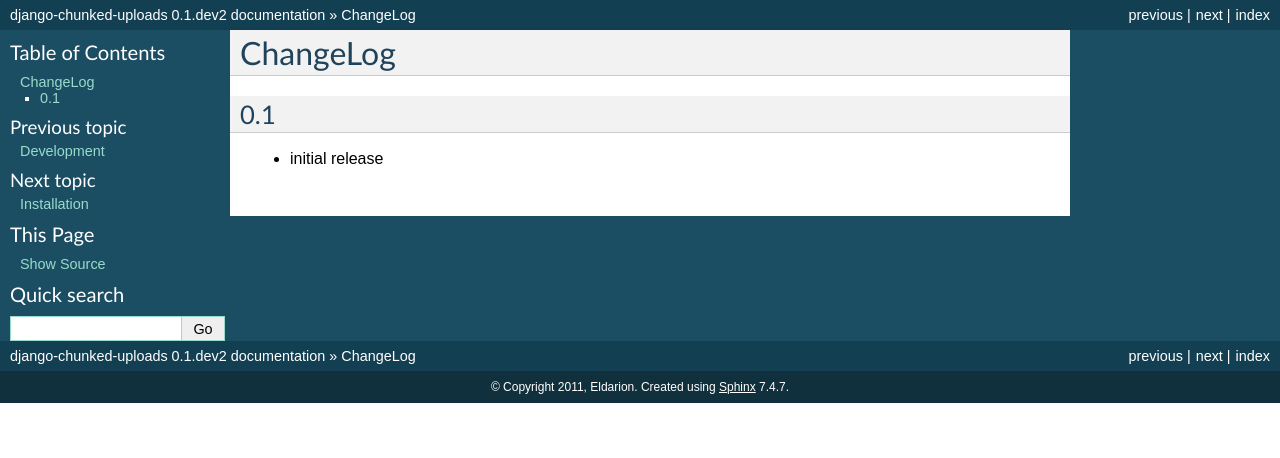
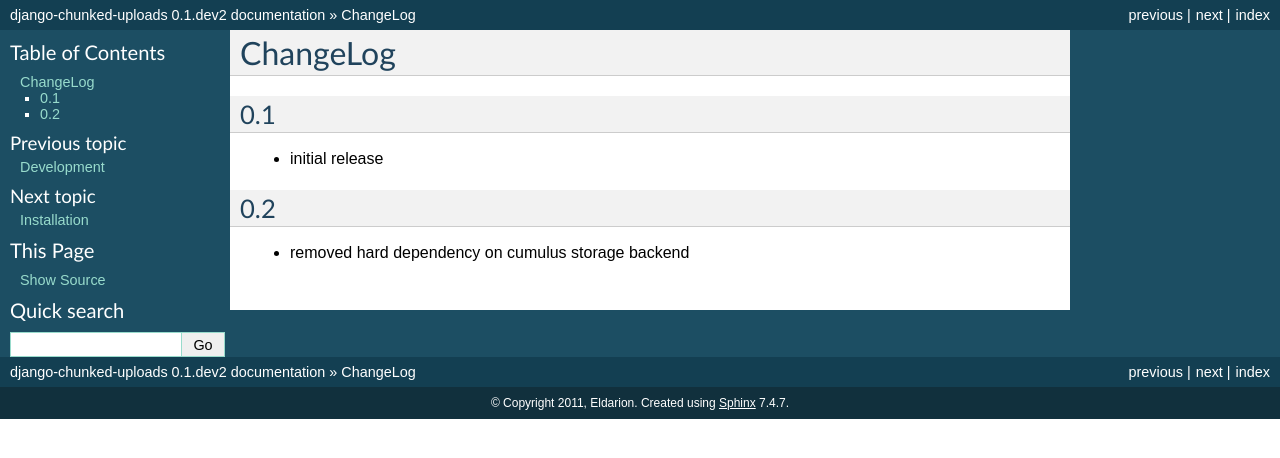
Before and after one commit to eldarion/django-chunked-uploads, a Sphinx documentation site: the page built from docs/changelog.rst, in a window 1280 px wide. Shown: the top 458 px of the page. Built offline with Sphinx 7.4.7, drawn with Linux system fonts in a browser that asks for light colours.

Commit message:
Updated changelog

```diff
--- a/docs/changelog.rst
+++ b/docs/changelog.rst
@@ -8,3 +8,8 @@ ChangeLog
 ---
 
 - initial release
+
+0.2
+---
+
+- removed hard dependency on cumulus storage backend
```
